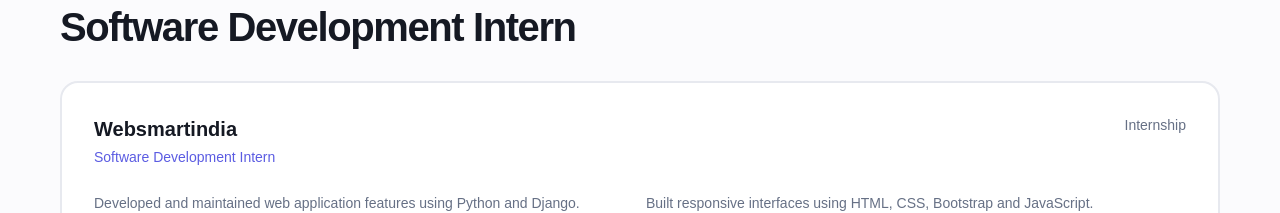
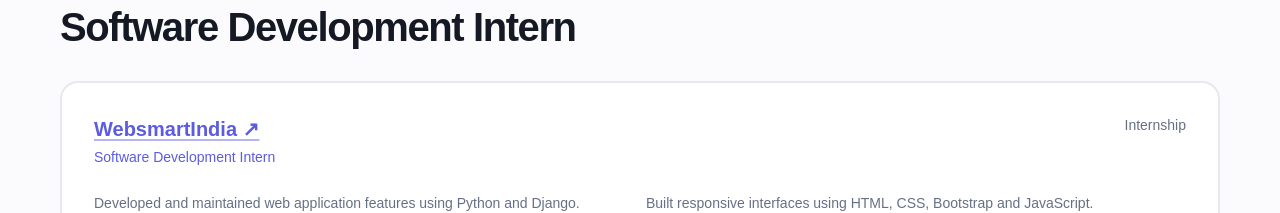
Before and after one commit to ShViNaY/Personal-Portfolio, a Next.js app: page / in a window 1280 px wide. Shown: the part 2728-2941 px from the top of the page. Built offline with nearby package versions, Linux system fonts and the light colour scheme.

Commit message:
Made 'WebSmartIndia' look like a clickable link

```diff
--- a/app/globals.css
+++ b/app/globals.css
@@ -233,6 +233,21 @@
   background: rgba(91, 92, 226, 0.08);
   font-size: 14px;
   line-height: 1;
+}
+
+.experience-company-link {
+  color: var(--accent);
+  text-decoration: underline;
+  text-decoration-thickness: 2px;
+  text-underline-offset: 3px;
+  text-decoration-color: rgba(91, 92, 226, 0.45);
+  font-weight: 700;
+  transition: color 150ms ease, text-decoration-color 150ms ease;
+}
+
+.experience-company-link:hover {
+  color: #4146d7;
+  text-decoration-color: rgba(65, 70, 215, 0.8);
 }
 
 .marquee-shell {
--- a/components/Portfolio.tsx
+++ b/components/Portfolio.tsx
@@ -449,8 +449,8 @@
               <div className="flex flex-col gap-2 md:flex-row md:items-start md:justify-between">
               <div>
                 <h3 className="text-xl font-bold">
-                  <a href="https://www.websmartindia.com/" target="_blank" rel="noreferrer" className="no-underline hover:underline">
-                    Websmartindia
+                  <a href="https://www.websmartindia.com/" target="_blank" rel="noreferrer" className="experience-company-link">
+                    WebsmartIndia <span aria-hidden="true">↗</span>
                   </a>
                 </h3>
                 <p className="mt-1 text-sm font-medium text-[#5b5ce2]">Software Development Intern</p>
```
